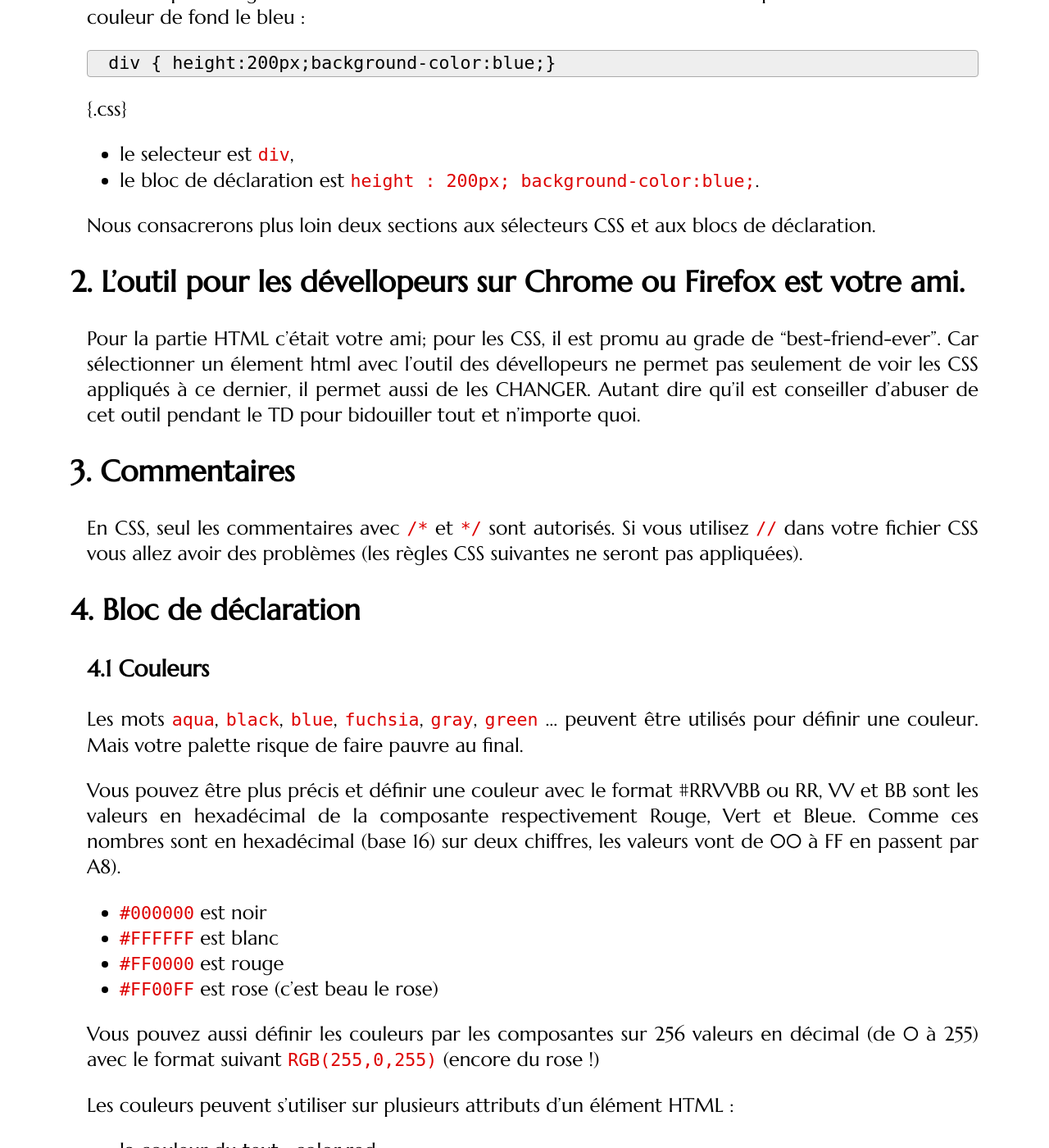
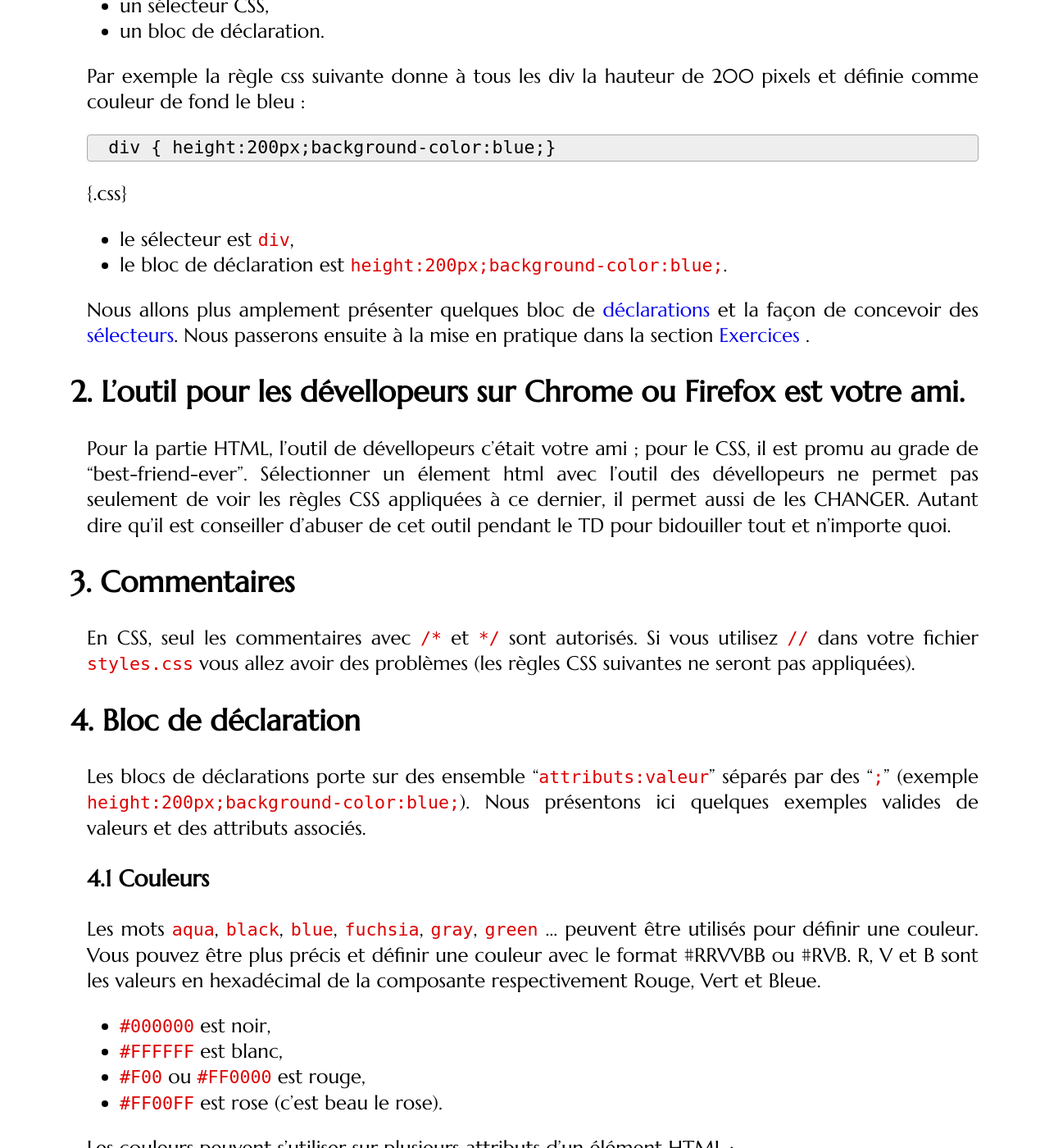
Before and after one commit to romainlebreton/R1.02-DeveloppementInterfacesWeb, a Jekyll site: the page built from tutorials/tutorial2.md, in a window 1280 px wide and 1400 px high, scrolled down 1226 px. Shown: the whole window at 82% size. Built offline with Jekyll 4.4.1, drawn with Linux system fonts in a browser that asks for light colours; some web fonts are replaced; comment, search, counter and statistics services are not loaded; some of the changed text lies outside the part shown.

Commit message:
draft exercices

```diff
--- a/tutorials/tutorial2.md
+++ b/tutorials/tutorial2.md
@@ -7,27 +7,27 @@
 # CSS: un langage pour définir la mise en forme
 
 
-Le CSS permet de préciser pour chaque élement HTML un style associé. Les CSS sont responsables du rendu du site sur votre écran, sur un smartphone et aussi pour les impressions papier, ... (les css peuvent être spécifiées pour chacun de ces média).
+Les standards définissant le CSS sont publiés par le World Wide Web Consortium (<a href="http://www.w3.org/">W3C</a>).
 
 
-Définition (source : Wikipedia) : CSS (Cascading Style Sheets : feuilles de
-style en cascade) est un langage informatique qui sert à décrire la présentation
-des documents HTML. Les standards définissant CSS sont publiés par le
-World Wide Web Consortium (W3C). Introduit au milieu des années 1990, CSS
-devient couramment utilisé dans la conception de sites web et bien pris en
-charge par les navigateurs web dans les années 2000.
+> <i>Cascading Style Sheets (CSS) est un mécanisme simple pour ajouter du style (exemple fonte, couleurs, espace) à un document web.</i>
+>
+> <cite><a href="http://www.w3.org/Style/CSS/">W3C</a></cite>
+
+Le CSS est responsable du rendu du site sur votre écran, mais aussi sur un smartphone et des impressions papier (des ensembles de règles css peuvent être spécifiés pour chacun de ces média).
 
 
-Si savoir les bases des CSS est relativement facile, en maitriser tous les aspects est un métier (celui d''integrateur Web, qui traduit en HTML et CSS le travail du Webdesigner).
-Il s'agit donc ici de faire une initiation.
+Bien que l'acronyme signifie donc <b>des</b> feuilles de style, on parlera <b>du</b> CSS (le langage utilisé ou le mécanisme), mais on fera pas les pédants tant les deux sont confondus à l'usage (l'usage fait très souvent loi losque l'on fait du CSS !).
+
+Savoir les bases du CSS est relativement facile et indispensable pour qui veut travailler dans les métiers du Web. En maitriser tous les aspects est un métier (celui d'intégrateur Web, qui traduit en HTML et CSS le travail du Webdesigner).
 
 ## Tutoriel d'introduction
 
 Nous allons travailler principalement sur ce TD sur un fichier `styles.css`.
 Créer ce fichier à partir du fichier index.html dans le repertoire `assets/css/`.
-Les assets sont tous les médias
 
 Dans le fichier index.html, il faut ajouter la ligne suivante dans l'en-tête du document HTML (dans la partie `head`) :
+
 ~~~
 <link rel=‘stylesheet’ type=‘text/css’ href=‘assets/css/styles.css’>
 ~~~
@@ -38,7 +38,7 @@
 
 Une règle CSS est composée de deux parties:
 
- * un selecteur CSS,
+ * un sélecteur CSS,
  * un bloc de déclaration.
 
 Par exemple la règle css suivante donne à tous les div la hauteur de 200 pixels et définie comme couleur de fond le bleu :
@@ -48,47 +48,50 @@
 ~~~
 {.css}
 
- * le selecteur est `div`,
- * le bloc de déclaration est `height : 200px; background-color:blue;`.
+ * le sélecteur est `div`,
+ * le bloc de déclaration est `height:200px;background-color:blue;`.
 
-Nous consacrerons plus loin deux sections aux sélecteurs CSS et aux blocs de déclaration.
+
+ Nous allons plus amplement présenter quelques bloc de <a href="#declarations">déclarations</a> et la façon de concevoir des <a href="#selectors" >sélecteurs</a>.
+ Nous passerons ensuite à la mise en pratique dans la section <a href="#exercice">Exercices</a> .
+
 
 ## L'outil pour les dévellopeurs sur Chrome ou Firefox est votre ami.
 
-Pour la partie HTML c'était votre ami; pour les CSS, il est promu au grade de "best-friend-ever".
-Car sélectionner un élement html avec l'outil des dévellopeurs ne permet pas seulement de voir les CSS appliqués à ce dernier,
+Pour la partie HTML, l'outil de dévellopeurs c'était votre ami ; pour le CSS, il est promu au grade de "best-friend-ever".
+Sélectionner un élement html avec l'outil des dévellopeurs ne permet pas seulement de voir les règles CSS appliquées à ce dernier,
 il permet aussi de les CHANGER. Autant dire qu'il est conseiller d'abuser de cet outil pendant le TD pour bidouiller tout et n'importe quoi.
+
 
 
 ## Commentaires
 
 En CSS, seul les commentaires avec `/*` et `*/` sont autorisés.
-Si vous utilisez `//` dans votre fichier CSS vous allez avoir des problèmes (les règles CSS suivantes ne seront pas appliquées).
+Si vous utilisez `//` dans votre fichier `styles.css` vous allez avoir des problèmes (les règles CSS suivantes ne seront pas appliquées).
+
+
+<a id="declarations"></a>
 
 ## Bloc de déclaration
+
+
+Les blocs de déclarations porte sur des ensemble "`attributs:valeur`" séparés par des "`;`" (exemple `height:200px;background-color:blue;`).
+Nous présentons ici quelques exemples valides de  valeurs et des attributs associés.
 
 ### Couleurs
 
 Les mots `aqua`, `black`, `blue`, `fuchsia`, `gray`, `green` ...  peuvent être utilisés pour définir une couleur.
-Mais votre palette risque de faire pauvre au final.
+Vous pouvez être plus précis et définir une couleur avec le format #RRVVBB ou #RVB. R, V et B sont les valeurs en hexadécimal de la composante respectivement Rouge, Vert et Bleue.
 
-Vous pouvez être plus précis et définir une couleur avec le format #RRVVBB ou RR, VV et BB sont les valeurs en hexadécimal de la composante respectivement Rouge, Vert et Bleue.
-Comme ces nombres sont en hexadécimal (base 16) sur deux chiffres, les valeurs vont de 00 à FF en passent par A8).
-
- * `#000000` est noir
- * `#FFFFFF` est blanc
- * `#FF0000` est rouge
- * `#FF00FF` est rose (c'est beau le rose)
-
-
-Vous pouvez aussi définir les couleurs par les composantes sur 256 valeurs en décimal (de 0 à 255) avec le format suivant `RGB(255,0,255)` (encore du rose !)
-
+ * `#000000` est noir,
+ * `#FFFFFF` est blanc,
+ * `#F00` ou `#FF0000` est rouge,
+ * `#FF00FF` est rose (c'est beau le rose).
 
 Les couleurs peuvent s'utiliser sur plusieurs attributs d'un élément HTML :
 
  * la couleur du text : color:red;
- * la couleur du fond : background-color:pink;
- * la couleur de bordure : border-color:grey;
+ * la couleur du fond : background-color:#FF00FF;
  * ...
 
 
@@ -100,21 +103,36 @@
 Cela caractérise entre autres chose des élements inline et block. Nous préciserons ces notions dans le TD suivant, en attendant on s'en tiendra à
 expliciter les unités de dimensions applicables.
 
-L'unité la plus utilisée est le pixel "px" pour pixel CSS. Cette unitée ne compte pas le nombre de pixels physique à l'écran mais est plutôt basée sur une échelle de bonne lisibilité pour le média en cours (i.e il est différent pour un écran d'ordinateur, pour un smartphone, pour une tablette,...).
+L'unité la plus utilisée est le pixel "px" pour pixel CSS. Cette unitée ne compte pas le nombre de pixels physique à l'écran mais est plutôt basée sur une échelle de bonne lisibilité pour le média de rendu (i.e il est donc relativmeent adapté pour un écran d'ordinateur, un smartphone, une tablette,...).
 
-Pour plus de détails sur ce qu'est cette unité : http://www.w3.org/TR/css3-values/
+Pour plus de détails sur ce qu'est cette unité : http://www.w3.org/TR/css3-values/#absolute-lengths
+
+On peut aussi donner des dimensions relatives en pourcentages (`width:50%`).
+
+D'autres unités de mesures sont possibles (`pt`, `cm`, ...), mais nous nous en tiendrons aux `px`.
 
 
-On peut aussi donner des dimensions relatives en pourcentages.
 
+Les dimensions sont utilisées sur différentes parties d'un élément.
+Exemple :
 
-On utilisera dans le reste du TD des unités de dimensions en px, en se souvenant juste qu'elle convient quelque soit la densité physique
-de pixels de votre média.
+~~~
+ .ma_class {
+ 			height:150px;
+ 			width:50px;
+ 			padding:15px;
+ 			border-width:1px;
+ 			}
+~~~
+{.css}
+
 
 
 ### Fontes
 
 référence : http://www.w3.org/TR/CSS21/fonts.html
+
+
 
 
 <b> La propriété font-family</b>
@@ -221,7 +239,7 @@
 <a id="select_complex"></a>
 ### Règles de compositions, Sélecteurs complexes.
 
-Un selecteur CSS peut être plus ou moins compliqué. Sa sémantique peut aller de :
+Un sélecteur CSS peut être plus ou moins compliqué. Sa sémantique peut aller de :
 
 * je vais appliquer la règle à tous les div de la page
 * je vais appliquer la règle à tous :
@@ -302,7 +320,7 @@
 
 #### Descendance
 
-Pour discriminer certains éléments sur lequel on veut que porte un selecteur il est très courant de préciser de quoi il est descendant dans le code HTML.
+Pour discriminer certains éléments sur lequel on veut que porte un sélecteur il est très courant de préciser de quoi il est descendant dans le code HTML.
 Pour expliciter ce chemin on ajoute un espace entre les sélecteurs de base.
 
 ##### Directe (enfant)
@@ -371,10 +389,54 @@
 <ul>
 <li>Style inline,</li>
 <li>Style marqué important!,</li>
-<li>Style avec le selecteur le plus précis
-(si plusieurs fois le même selecteur pour des déclarations non compatibles, la dernière gagne),</li>
+<li>Style avec le sélecteur le plus précis
+(si plusieurs fois le même sélecteur pour des déclarations non compatibles, la dernière gagne),</li>
 <li>Style du navigateur.</li>
 </ul>
+
+
+<a id="exercice"></a>
+
+## Exercices :
+
+Tout va principalement se passer dans styles.css.
+
+
+
+### Couleurs :
+
+Le fond de notre page est tout blanc par défaut.
+Nous allons changer cela en donner au body la couleur qu'à choisi le graphiste/webdesigner : `#838892`.
+
+
+
+En ce qui concerne les paragraphes, vous avez reçu comme consigne d'alterner leurs couleurs entre #5BBDBF et #FF5850.
+
+
+
+### Dimensions :
+<a href="https://viget.com/inspire/the-line-length-misconception" >Plusieurs</a> études <a href="https://en.wikipedia.org/wiki/Line_length">suggèrent</a>  que des lignes trop longues ou trop courtes nuisent gravement à la lisibilité d'un site. Pour traiter grossièrement le problème, limitez en CSS la largeur de l'élement body à 600px.
+
+Le centrer au milieu avec des marges auto, lui donner du padding et une line-height de 150%
+
+
+L'image beware.jpg a du style, mais elle prend un peu trop de place, limitez sa hauteur à 300px.
+
+
+
+H2 et H3 du padding et du border radius
+
+
+### Fontes :
+
+p { font-family: "lucida calligraphy", "Arial", "sans-serif"; }
+
+
+### Liens visités
+
+Faire en sorte que les liens visités appraissent en gris.
+Lorsque la souris passe sur un lien, doner lui la couleur orange (sauf s'il a déjà été visité, auquel cas il reste en gris).
+
 
 ## CSS et HTML des rôles bien distincts et complémentaires.
 
```
Also changed, not shown: other parts of tutorials/tutorial2.md (+6 -6 lines).
